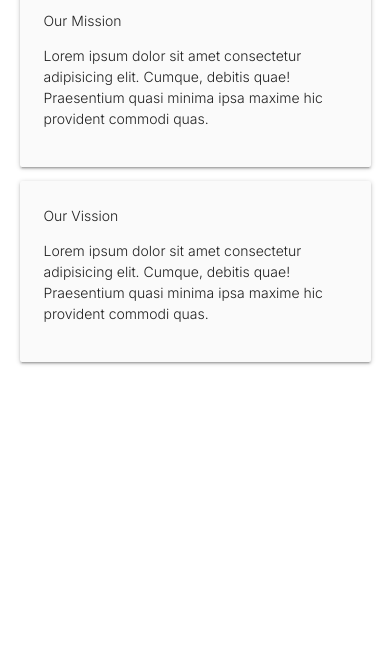
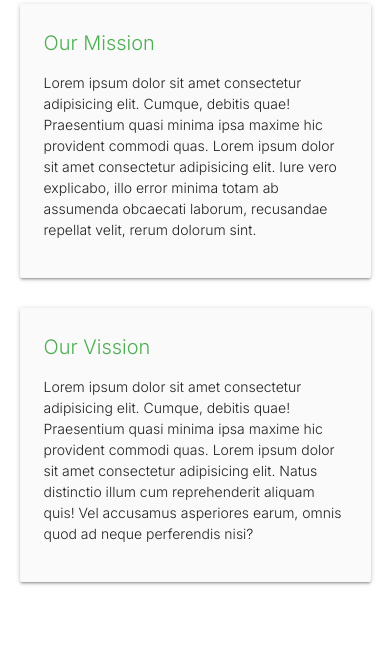
Before and after one commit to lilibella28/PicoMe, a Node server app: page /about in a window 390 px wide. Shown: the part 453-1119 px from the top of the page. Before the commit the page ends 818 px from the top, so only its background shows below. Run offline with Node 20, Linux system fonts and the light colour scheme; some libraries are stand-ins or nearby versions.

Commit message:
Update mission and vission statements

```diff
--- a/public/stylesheets/style.css
+++ b/public/stylesheets/style.css
@@ -35,8 +35,16 @@ body{
 .btn {
   background-color: #4ead54 !important;
 }
-
-
+img.aboutPicture{
+   display: block;
+   margin-left: auto;
+   margin-right: auto;
+   border-radius: 5px;
+   width: 600px;
+ }
+ div.card-panel.abouts{
+  margin-top: 60px
+}
 @media only screen and (max-width: 860px) {
 
   .row .col.s4 {
@@ -45,8 +53,14 @@ body{
   }
 
   img.aboutPicture{
-   margin: 0px 40px;
     width: 300px;
+  }
+  div.card-panel.abouts{
+    margin-top: 30px !important;
+  }
+  span.card-title.sabout{
+    font-size: 20px;
+    font-weight: 500;
   }
 }
 /* @media screen and (max-width: 390px){
--- a/views/orders/about.ejs
+++ b/views/orders/about.ejs
@@ -1,28 +1,31 @@
 <%- include('../partials/header') %>
 
 <div>
-	<img src="https://www.sfmfoodbank.org/wp-content/uploads/2022/03/2022-03-HP-m_v1.jpg" alt="" class="aboutPicture" />
+    <img src="https://www.sfmfoodbank.org/wp-content/uploads/2022/03/2022-03-HP-m_v1.jpg" alt="" class="aboutPicture" />
+    <!-- these picture is belong to the San francisco Food bank -->
 </div>
 <section>
-	<div class="container">
-		<div class="card-panel #fafafa grey lighten-5">
-			<span class="card-title"> Our Mission </span>
+	<div class="container ">
+		<div class="card-panel abouts #fafafa grey lighten-5">
+			<span class="card-title sabout green-text darken-4-text"> Our Mission </span>
 			<div class="card-content">
 				<p>
 					Lorem ipsum dolor sit amet consectetur adipisicing elit. Cumque, debitis quae! Praesentium quasi
-					minima ipsa maxime hic provident commodi quas.
+                    minima ipsa maxime hic provident commodi quas. Lorem ipsum dolor sit amet consectetur adipisicing elit. Iure vero explicabo, illo error minima totam ab assumenda obcaecati laborum,
+                     recusandae repellat velit, rerum dolorum sint.
 				</p>
 			</div>
 		</div>
 	</div>
 
-	<div class="container">
-		<div class="card-panel #fafafa grey lighten-5">
-			<span class="card-title"> Our Vission </span>
+	<div class="container ">
+		<div class="card-panel abouts #fafafa grey lighten-5">
+			<span class="card-title sabout green-text darken-4-text"> Our Vission </span>
 			<div class="card-content">
 				<p>
 					Lorem ipsum dolor sit amet consectetur adipisicing elit. Cumque, debitis quae! Praesentium quasi
-					minima ipsa maxime hic provident commodi quas.
+                    minima ipsa maxime hic provident commodi quas. Lorem ipsum dolor sit amet consectetur adipisicing elit. Natus distinctio illum cum reprehenderit aliquam quis! Vel accusamus
+                     asperiores earum, omnis quod ad neque perferendis nisi?
 				</p>
 			</div>
 		</div>
```
